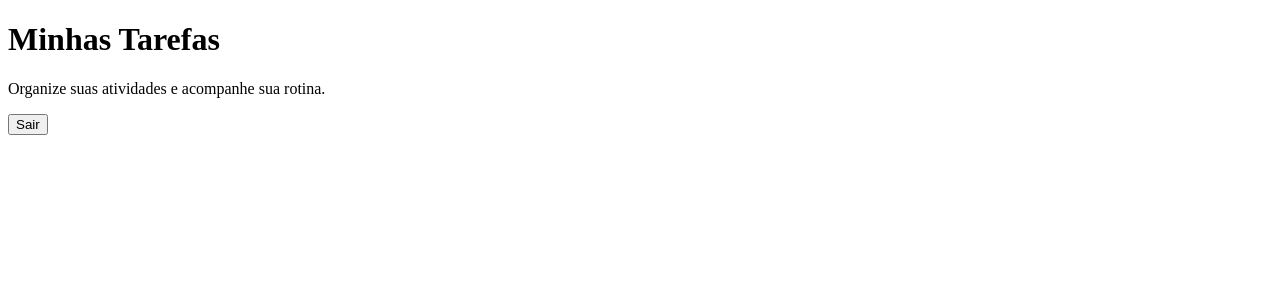
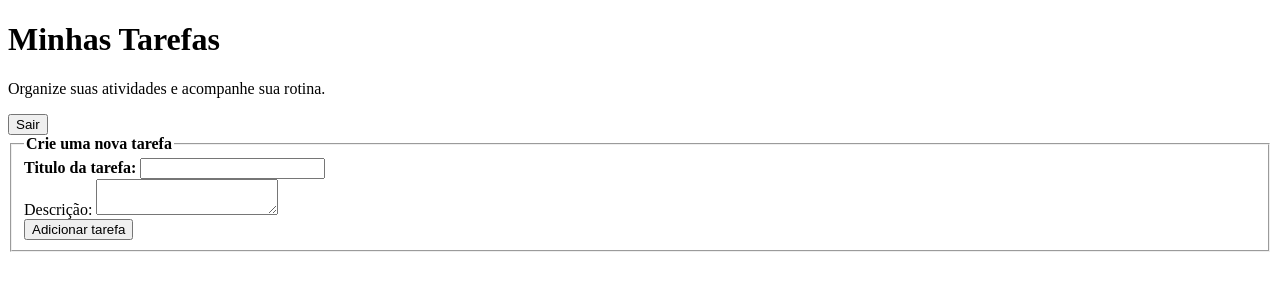
Before and after one commit to bruunovsanttos/APIToDoList, a Flask app: template app/templates/dashbord.html in a window 1280 px wide. Shown: the top 300 px of the page. Run offline with Flask 3, Linux system fonts and the light colour scheme; the template is opened without the code that fills it, so the values that code supplies are empty.

Commit message:
adição de formulario de nova tarefa

```diff
--- a/app/templates/dashbord.html
+++ b/app/templates/dashbord.html
@@ -13,7 +13,24 @@
             <button type="button" id="logout">Sair</button>
         </header>
 
+        <section>
+            <fieldset>
+                <legend><strong>Crie uma nova tarefa</strong></legend>
+                <form id="task-form">
+                    <div>
+                        <label><strong>Titulo da tarefa:</strong></label>
+                        <input type="text" name="title" id="title" maxlength="50" required>
+                    </div>
+                    <div>
+                        <label for="description">Descrição:</label>
+                        <textarea name="description" id="description" maxlength="500" required></textarea>
+                    </div>
+                    <button type="submit">Adicionar tarefa</button>
 
+            </form>
+            </fieldset>
+
+        </section>
 
 
 
```
